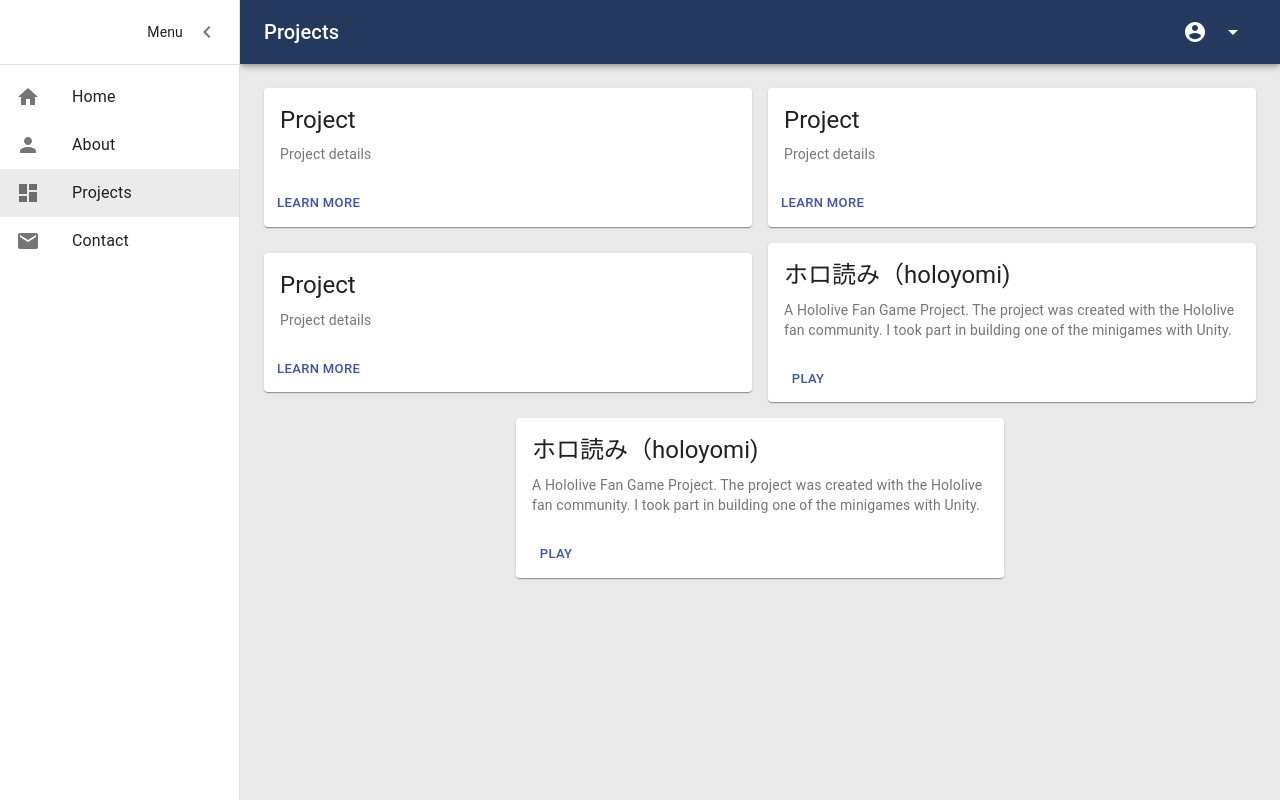
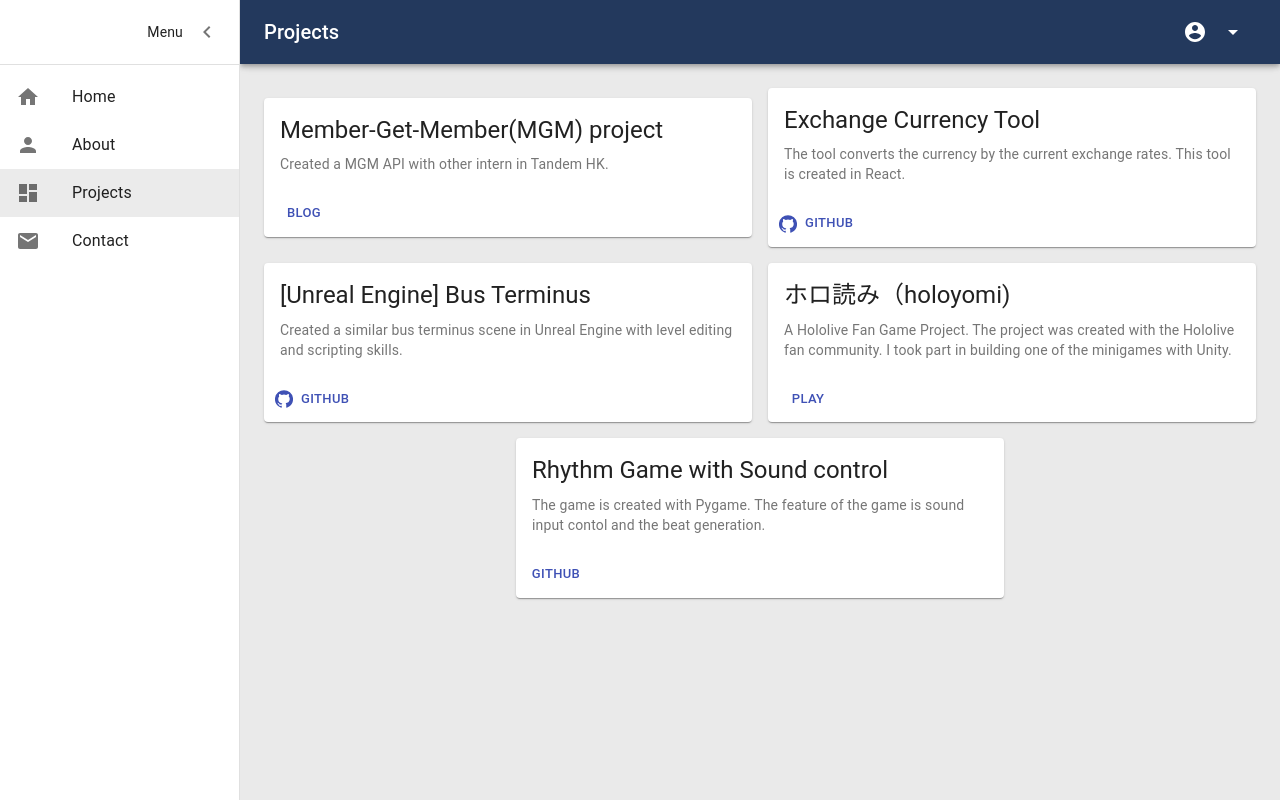
Before and after one commit to eugenieeeech/Personal-page, a React (Create React App) app: page /project in a window 1280 px wide. Built offline with nearby package versions, Linux system fonts and the light colour scheme; what use-query-params would draw is missing.

Commit message:
update project boad

```diff
--- a/src/pages/Dashboard/index.tsx
+++ b/src/pages/Dashboard/index.tsx
@@ -2,6 +2,7 @@
 import PageTemplate from "../../components/PageTemplate";
 import { RoutedComponentProps } from "../../routes";
 import {
+  Box,
   Button,
   Card,
   CardActions,
@@ -10,6 +11,7 @@
   Grid,
   Typography,
 } from "@material-ui/core";
+import GitHubIcon from "@material-ui/icons/GitHub";
 // import backendApi from "../../backendApi";
 
 const Dashboard: React.FC<RoutedComponentProps> = (props) => {
@@ -26,22 +28,131 @@
             ホロ読み（holoyomi)
           </Typography>
           <Typography variant="body2" color="textSecondary" component="p">
-          A Hololive Fan Game Project. The project was created with the Hololive fan community. I took part in building one of the minigames with Unity.
+            A Hololive Fan Game Project. The project was created with the
+            Hololive fan community. I took part in building one of the minigames
+            with Unity.
           </Typography>
         </CardContent>
 
         <CardActions>
-
-        <Button size="small" color="primary" href="https://itzeusmti.itch.io/holoyomi">
+          <Button
+            size="small"
+            color="primary"
+            href="https://itzeusmti.itch.io/holoyomi"
+          >
             Play
           </Button>
         </CardActions>
       </Card>
     </Grid>
-
   );
 
-  var cardTemp= (
+  var MGMProject = (
+    <Grid item xs={6}>
+      <Card>
+        <CardContent>
+          <Typography gutterBottom variant="h5" component="h2">
+            Member-Get-Member(MGM) project
+          </Typography>
+          <Typography variant="body2" color="textSecondary" component="p">
+            Created a MGM API with other intern in Tandem HK.
+          </Typography>
+        </CardContent>
+
+        <CardActions>
+          <Button
+            size="small"
+            color="primary"
+            href="https://eugeniecheng.medium.com/hackathon-in-tandem-hk-d650da98535b"
+          >
+            Blog
+          </Button>
+        </CardActions>
+      </Card>
+    </Grid>
+  );
+
+  var CurrencyProject = (
+    <Grid item xs={6}>
+      <Card>
+        <CardContent>
+          <Typography gutterBottom variant="h5" component="h2">
+            Exchange Currency Tool
+          </Typography>
+          <Typography variant="body2" color="textSecondary" component="p">
+            The tool converts the currency by the current exchange rates. This
+            tool is created in React.
+          </Typography>
+        </CardContent>
+
+        <CardActions>
+          <Button
+            size="small"
+            color="primary"
+            href="https://github.com/eugenieeeech/ExchangeCurrencyTool"
+            startIcon={<GitHubIcon />}
+          >
+            Github
+          </Button>
+        </CardActions>
+      </Card>
+    </Grid>
+  );
+
+  var busTerminus = (
+    <Grid item xs={6}>
+      <Card>
+        <CardContent>
+          <Typography gutterBottom variant="h5" component="h2">
+            [Unreal Engine] Bus Terminus
+          </Typography>
+          <Typography variant="body2" color="textSecondary" component="p">
+            Created a similar bus terminus scene in Unreal Engine with level
+            editing and scripting skills.
+          </Typography>
+        </CardContent>
+
+        <CardActions>
+          <Button
+            size="small"
+            color="primary"
+            href="https://github.com/eugenieeeech/-UnrealEngine-Bus-Terminus"
+            startIcon={<GitHubIcon />}
+          >
+            Github
+          </Button>
+        </CardActions>
+      </Card>
+    </Grid>
+  );
+
+  var Rhythm = (
+    <Grid item xs={6}>
+      <Card>
+        <CardContent>
+          <Typography gutterBottom variant="h5" component="h2">
+            Rhythm Game with Sound control
+          </Typography>
+          <Typography variant="body2" color="textSecondary" component="p">
+            The game is created with Pygame. The feature of the game is sound
+            input contol and the beat generation.
+          </Typography>
+        </CardContent>
+
+        <CardActions>
+          <Button
+            size="small"
+            color="primary"
+            href="https://github.com/eugenieeeech/AIST2010-Introduction-to-Computer-Music"
+          >
+            Github
+          </Button>
+        </CardActions>
+      </Card>
+    </Grid>
+  );
+
+  var cardTemp = (
     <Grid item xs={6}>
       <Card>
         <CardContent>
@@ -54,10 +165,18 @@
         </CardContent>
 
         <CardActions>
-        <Button size="small" color="primary" href="https://cuhk.edu.hk">Learn More</Button>
+          <Button
+            size="small"
+            color="primary"
+            href="https://cuhk.edu.hk"
+            startIcon={<GitHubIcon />}
+          >
+            Github
+          </Button>
         </CardActions>
       </Card>
-  </Grid>);
+    </Grid>
+  );
 
   return (
     <PageTemplate
@@ -71,14 +190,12 @@
         alignItems="center"
         spacing={2}
       >
-
-          {cardTemp}
-          {cardTemp}
-          {cardTemp}
-
-          {fanGameProject}{fanGameProject}
+        {MGMProject}
+        {CurrencyProject}
+        {busTerminus}
+        {fanGameProject}
+        {Rhythm}
       </Grid>
-
     </PageTemplate>
   );
 };
```
Also changed, not shown: 1 other file (tests, documents, lock files or other folders). Lines whose indentation alone changed are shown as unchanged.
